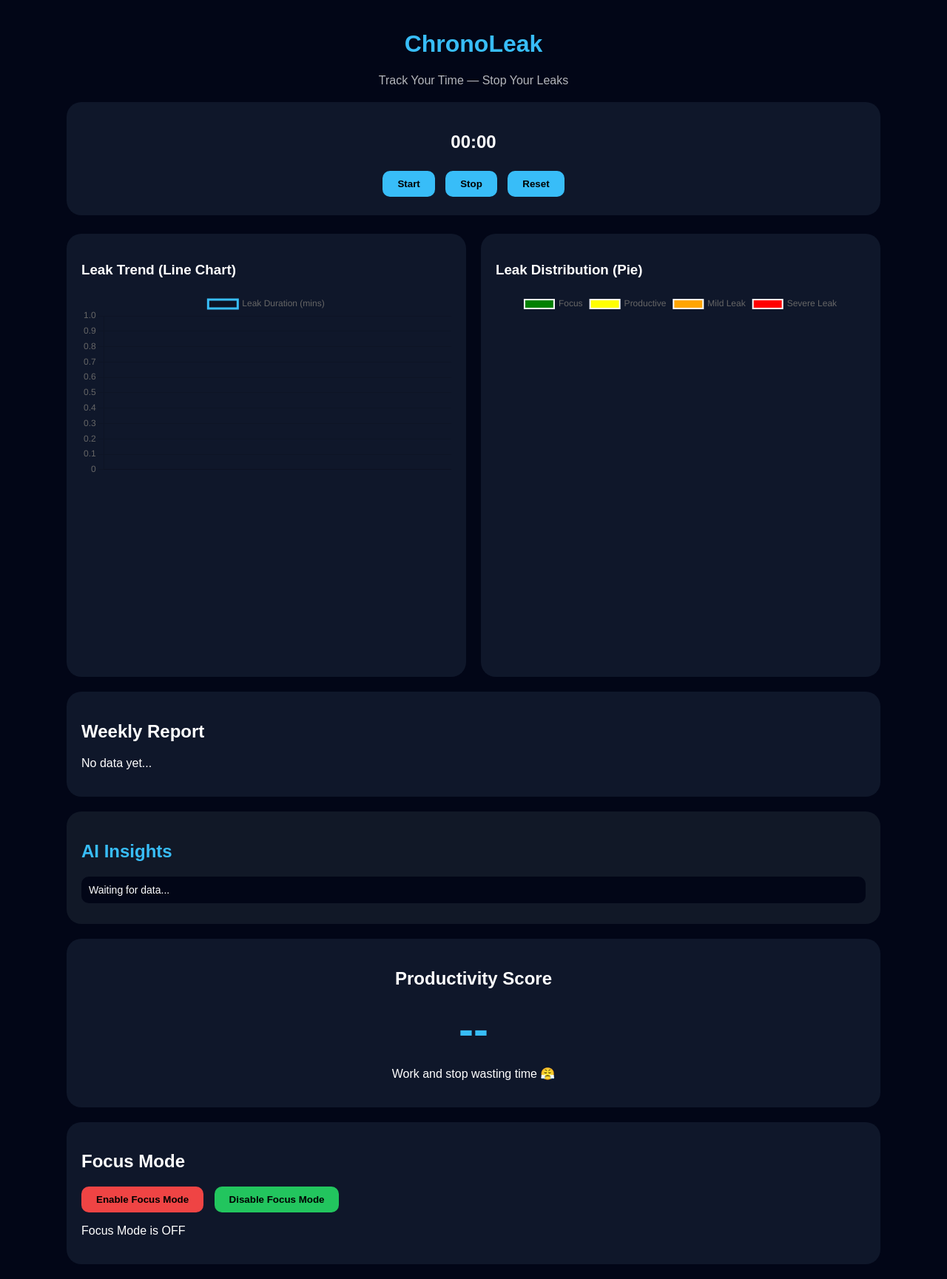
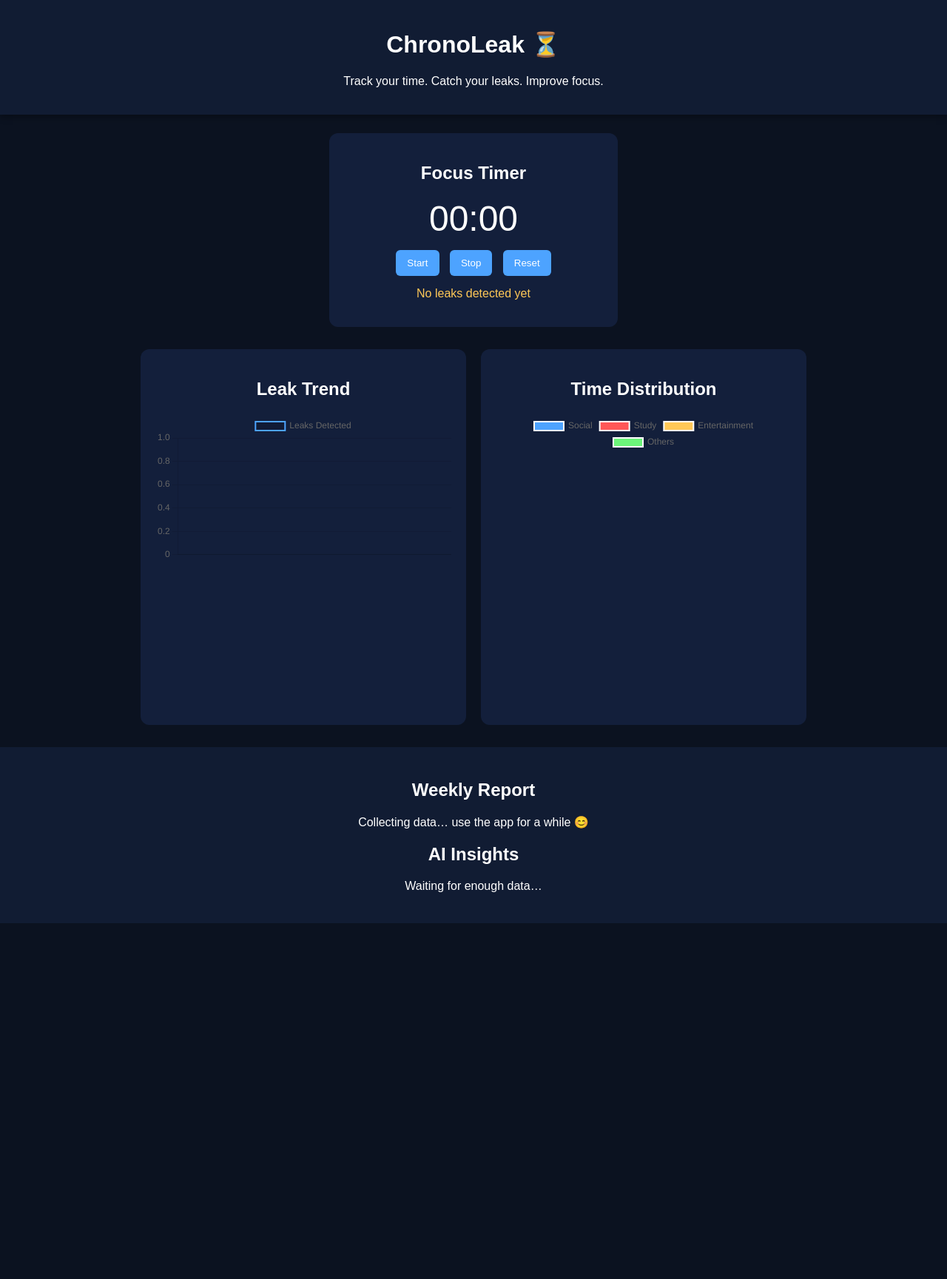
Before and after one commit to suradkarvishakha14408-droid/Chronoleak, a plain HTML site: page index.html in a window 1280 px wide. Shown: the whole page at 74% size. After the commit the page ends 1248 px from the top, so only its background shows below. Drawn offline with nearby package versions, Linux system fonts and the light colour scheme.

Commit message:
Chronoleak project initial build

```diff
--- a/index.html
+++ b/index.html
@@ -4,66 +4,50 @@
     <meta charset="UTF-8">
     <title>ChronoLeak</title>
     <link rel="stylesheet" href="style.css">
+
+    <!-- Chart.js -->
     <script src="https://cdn.jsdelivr.net/npm/chart.js"></script>
 </head>
 
 <body>
 
-<div class="container">
+<header>
+    <h1>ChronoLeak ⏳</h1>
+    <p>Track your time. Catch your leaks. Improve focus.</p>
+</header>
 
-<h1>ChronoLeak</h1>
-<p class="tagline">Track Your Time — Stop Your Leaks</p>
+<section class="timer-box">
+    <h2>Focus Timer</h2>
+    <div class="time-display" id="timer">00:00</div>
 
-<!-- TIMER -->
-<div class="timer-box">
-    <h2 id="timer">00:00</h2>
+    <div class="btns">
         <button onclick="startTimer()">Start</button>
         <button onclick="stopTimer()">Stop</button>
         <button onclick="resetTimer()">Reset</button>
     </div>
 
-<!-- CHARTS -->
-<div class="charts">
+    <p id="leakStatus" class="leak-text">No leaks detected yet</p>
+</section>
+
+<section class="charts">
     <div class="chart-card">
-        <h3>Leak Trend (Line Chart)</h3>
-        <canvas id="lineChart"></canvas>
-    </div>
-    <div class="chart-card">
-        <h3>Leak Distribution (Pie)</h3>
-        <canvas id="pieChart"></canvas>
-    </div>
+        <h2>Leak Trend</h2>
+        <canvas id="leakChart"></canvas>
     </div>
 
-<!-- WEEKLY REPORT -->
-<section class="weekly">
-<h2>Weekly Report</h2>
-<p id="weeklyReport">No data yet...</p>
-</section>
-
-<!-- AI INSIGHTS -->
-<section class="insights">
-<h2>AI Insights</h2>
-<div id="insight-list">
-<p>Waiting for data...</p>
+    <div class="chart-card">
+        <h2>Time Distribution</h2>
+        <canvas id="pieChart"></canvas>
     </div>
 </section>
 
-<!-- PRODUCTIVITY SCORE -->
-<section class="score">
-<h2>Productivity Score</h2>
-<h1 id="scoreValue">--</h1>
-<p id="scoreMessage">Work and stop wasting time 😤</p>
+<section class="analytics">
+    <h2>Weekly Report</h2>
+    <p id="weeklyReport">Collecting data… use the app for a while 😊</p>
+
+    <h2>AI Insights</h2>
+    <p id="aiInsights">Waiting for enough data…</p>
 </section>
-
-<!-- FOCUS MODE -->
-<section class="focus-mode">
-<h2>Focus Mode</h2>
-<button onclick="startFocus()">Enable Focus Mode</button>
-<button onclick="stopFocus()">Disable Focus Mode</button>
-<p id="focusStatus">Focus Mode is OFF</p>
-</section>
-
-</div>
 
 <script src="script.js"></script>
 
--- a/script.js
+++ b/script.js
@@ -1,223 +1,134 @@
 let seconds = 0;
-let timerInterval = null;
-let leakInterval = null;
-let leakHistory = [];
-let focusEnabled = false;
+let timerInterval;
+let leakInterval;
 
-// ================= TIMER ==================
-function startTimer(){
-  if(timerInterval) return;
+let leakTrend = [];
+let leakChart;
+let pieChart;
 
-  timerInterval = setInterval(()=>{
+let appUsage = {
+    Social: 0,
+    Study: 0,
+    Entertainment: 0,
+    Others: 0
+};
+
+let leaksDetected = 0;
+
+// TIMER
+function startTimer() {
+    if (timerInterval) return;
+
+    timerInterval = setInterval(() => {
         seconds++;
-    displayTime();
-  },1000);
+        updateTimerUI();
+    }, 1000);
 
-  // Start automatic leak detection randomly between 30-60s
-  if(!leakInterval){
-    leakInterval = setInterval(()=>{
-      if(!focusEnabled && timerInterval){
-        simulateLeak();
-        updateWeeklyReport();
-        generateInsights();
-        calculateScore();
-      }
-    }, Math.floor(Math.random()*30000)+30000); // 30-60 sec
-  }
+    startLeakDetection();
 }
 
-function stopTimer(){
+function stopTimer() {
     clearInterval(timerInterval);
     timerInterval = null;
+}
 
+function resetTimer() {
+    stopTimer();
+    seconds = 0;
+    document.getElementById("timer").innerText = "00:00";
+}
+
+function updateTimerUI() {
+    let min = Math.floor(seconds / 60);
+    let sec = seconds % 60;
+    document.getElementById("timer").innerText =
+        `${min.toString().padStart(2,'0')}:${sec.toString().padStart(2,'0')}`;
+}
+
+// LEAK DETECTION
+function startLeakDetection() {
     clearInterval(leakInterval);
-  leakInterval = null;
 
-  if(seconds>0 && !focusEnabled){
-    let mins = Math.round(seconds/60);
-    addLeak(mins);
+    leakInterval = setInterval(() => {
+        let leakHappened = Math.random() < 0.35;
+
+        if (leakHappened) {
+            leaksDetected++;
+            leakTrend.push(leaksDetected);
+            document.getElementById("leakStatus").innerText =
+                "⚠️ Leak detected! Stay focused!";
+            document.getElementById("leakStatus").style.color = "#ff5757";
+
             updateCharts();
             updateWeeklyReport();
-    generateInsights();
-    calculateScore();
-    sendNotification("Leak Recorded","You wasted "+mins+" mins 😅");
-  }
+            updateAIInsights();
+        } else {
+            leakTrend.push(leaksDetected);
         }
 
-function resetTimer(){
-  seconds = 0;
-  displayTime();
+    }, 8000);
 }
 
-function displayTime(){
-  let m = Math.floor(seconds/60);
-  let s = seconds%60;
-  document.getElementById("timer").innerText =
-    (m<10?"0":"")+m + ":" + (s<10?"0":"")+s;
-}
-
-// ================= SAVE LEAK ==================
-function addLeak(duration){
-  const date = new Date();
-  leakHistory.push({
-    duration,
-    hour : date.getHours(),
-    day : date.getDay()
-  });
-}
-
-// ================= CHARTS ==================
-const lineCtx = document.getElementById("lineChart");
-const pieCtx  = document.getElementById("pieChart");
-
-let lineChart = new Chart(lineCtx,{
-  type:"line",
-  data:{
-    labels:[],
-    datasets:[{
-      label:"Leak Duration (mins)",
-      data:[],
-      borderWidth:3,
-      borderColor:"#38bdf8"
+// CHARTS
+function loadCharts() {
+    const ctx = document.getElementById("leakChart");
+    leakChart = new Chart(ctx, {
+        type: "line",
+        data: {
+            labels: leakTrend.map((_,i)=>i),
+            datasets: [{
+                label: "Leaks Detected",
+                data: leakTrend,
+                borderColor: "#4da3ff",
+                borderWidth: 2
             }]
         }
     });
 
-let pieChart = new Chart(pieCtx,{
-  type:"pie",
-  data:{
-    labels:["Focus","Productive","Mild Leak","Severe Leak"],
-    datasets:[{
-      data:[0,0,0,0],
-      backgroundColor:["green","yellow","orange","red"]
+    const pctx = document.getElementById("pieChart");
+    pieChart = new Chart(pctx, {
+        type: "pie",
+        data: {
+            labels: Object.keys(appUsage),
+            datasets: [{
+                data: Object.values(appUsage),
+                backgroundColor: ["#4da3ff","#ff5757","#ffc857","#6cf57a"]
             }]
         }
     });
+}
 
-// ----------------- Pie Chart Update Function -----------------
-function updatePieChart(severity) {
-    if(severity === "focus") pieChart.data.datasets[0].data[0] += 1;
-    else if(severity === "productive") pieChart.data.datasets[0].data[1] += 1;
-    else if(severity === "mild") pieChart.data.datasets[0].data[2] += 1;
-    else if(severity === "severe") pieChart.data.datasets[0].data[3] += 1;
+function updateCharts() {
+    appUsage.Social += Math.floor(Math.random()*2);
+    appUsage.Study += Math.floor(Math.random()*2)+1;
 
+    leakChart.data.labels = leakTrend.map((_,i)=>i);
+    leakChart.data.datasets[0].data = leakTrend;
+    leakChart.update();
+
+    pieChart.data.datasets[0].data = Object.values(appUsage);
     pieChart.update();
 }
 
-// ----------------- Simulate Leak Function -----------------
-function simulateLeak() {
-    let r = Math.random();
-    if(r < 0.4){
-        updatePieChart("productive");
-        addLeakPoint(1);
-    } else if(r < 0.7){
-        updatePieChart("mild");
-        addLeakPoint(3);
-    } else {
-        updatePieChart("severe");
-        addLeakPoint(5);
-    }
+// WEEKLY REPORT
+function updateWeeklyReport() {
+    document.getElementById("weeklyReport").innerText =
+        `This week you had ${leaksDetected} distractions.
+         Focus improving slowly. Keep going!`;
 }
 
-// ----------------- Line Chart Update -----------------
-function addLeakPoint(value){
-    lineChart.data.labels.push("Leak "+(leakHistory.length+1));
-    lineChart.data.datasets[0].data.push(value);
-    lineChart.update();
+// AI Insights
+function updateAIInsights() {
+    if (leaksDetected < 3)
+        document.getElementById("aiInsights").innerText =
+            "Great discipline! Minimal leaks 😎";
+    else if (leaksDetected < 7)
+        document.getElementById("aiInsights").innerText =
+            "Moderate leaks. Try short breaks!";
+    else
+        document.getElementById("aiInsights").innerText =
+            "Too many leaks. Reduce phone distractions!";
 }
 
-// ================= WEEKLY REPORT ==================
-function updateWeeklyReport(){
-  let sum = leakHistory.reduce((a,b)=>a+b.duration,0);
-  document.getElementById("weeklyReport").innerText =
-  "Total Time Wasted This Week: "+sum+" mins";
-}
-
-// ================= AI INSIGHTS ==================
-function generateInsights(){
-  const box = document.getElementById("insight-list");
-  box.innerHTML = "";
-  if(leakHistory.length < 3){
-      box.innerHTML = "<p>Need more data to analyze...</p>";
-      return;
-  }
-  let avg = getAverageLeak();
-  let peak = getPeakLeakHour();
-  let trend = getTrend();
-  let insights = [
-      `Average leak duration: ${avg} mins`,
-      `Most leaks happen around ${peak}:00`,
-      trend
-  ];
-  insights.forEach(text=>{
-      let p=document.createElement("p");
-      p.innerText=text;
-      box.appendChild(p);
-  });
-}
-
-function getAverageLeak(){
-  let total = leakHistory.reduce((a,b)=>a+b.duration,0);
-  return Math.round(total / leakHistory.length);
-}
-
-function getPeakLeakHour(){
-  let hours = {};
-  leakHistory.forEach(l=>{
-      hours[l.hour]=(hours[l.hour] || 0)+1;
-  });
-  return Object.keys(hours).reduce((a,b)=> hours[a]>hours[b]?a:b);
-}
-
-function getTrend(){
-  if(leakHistory.length < 5) return "Need more data for trend analysis";
-  let mid = Math.floor(leakHistory.length/2);
-  let first = leakHistory.slice(0,mid);
-  let second = leakHistory.slice(mid);
-  let avg1 = first.reduce((a,b)=>a+b.duration,0)/first.length;
-  let avg2 = second.reduce((a,b)=>a+b.duration,0)/second.length;
-  if(avg2 < avg1) return "Great! Your leak time is improving 👍";
-  else return "Leak time increasing — Try Focus Mode 🚨";
-}
-
-// ================= PRODUCTIVITY SCORE ==================
-function calculateScore(){
-  if(leakHistory.length === 0){
-    document.getElementById("scoreValue").innerText="--";
-    document.getElementById("scoreMessage").innerText="Start working first 😆";
-    return;
-  }
-  let totalLeak = leakHistory.reduce((a,b)=>a+b.duration,0);
-  let score = 100 - Math.min(totalLeak,100);
-  document.getElementById("scoreValue").innerText = score;
-  if(score > 80) document.getElementById("scoreMessage").innerText="Outstanding! You're super focused 🔥";
-  else if(score > 60) document.getElementById("scoreMessage").innerText="Good! Keep improving 😊";
-  else if(score > 40) document.getElementById("scoreMessage").innerText="Average… You can do better 😐";
-  else document.getElementById("scoreMessage").innerText="Too many leaks 😭 Fix your habits!";
-}
-
-// ================= FOCUS MODE ==================
-function startFocus(){
-  focusEnabled = true;
-  seconds = 0;
-  resetTimer();
-  document.getElementById("focusStatus").innerText = "Focus Mode is ON 🔥 Stay disciplined";
-  sendNotification("Focus Mode Enabled","No leaks will be recorded 😎");
-}
-
-function stopFocus(){
-  focusEnabled = false;
-  document.getElementById("focusStatus").innerText = "Focus Mode is OFF 😴";
-  sendNotification("Focus Mode Disabled","Leak tracking resumed");
-}
-
-// ================= NOTIFICATIONS ==================
-if("Notification" in window){
-  Notification.requestPermission();
-}
-
-function sendNotification(title,msg){
-  if(Notification.permission==="granted"){
-    new Notification(title,{ body: msg });
-  }
-}
+// INITIALIZE
+window.onload = loadCharts;
--- a/style.css
+++ b/style.css
@@ -1,122 +1,70 @@
-body{
-  margin:0;
-  background:#020617;
-  color:white;
-  font-family:Arial;
+body {
+    font-family: Arial, sans-serif;
+    text-align: center;
+    background: #0b1220;
+    color: white;
+    margin: 0;
+    padding: 0;
 }
 
-.container{
-  width:90%;
-  max-width:1100px;
-  margin:auto;
-  padding:20px;
+header {
+    padding: 20px;
+    background: #111c33;
+    box-shadow: 0 2px 10px rgba(0,0,0,.4);
 }
 
-h1{
-  text-align:center;
-  color:#38bdf8;
+.timer-box {
+    margin: 25px auto;
+    width: 350px;
+    background: #131f3b;
+    padding: 20px;
+    border-radius: 12px;
 }
 
-.tagline{
-  text-align:center;
-  opacity:0.7;
+.time-display {
+    font-size: 48px;
+    margin: 10px 0;
 }
 
-.timer-box{
-  text-align:center;
-  background:#0f172a;
-  padding:20px;
-  border-radius:20px;
-  margin-top:20px;
+.btns button {
+    padding: 10px 15px;
+    margin: 5px;
+    border: none;
+    background: #4da3ff;
+    color: white;
+    border-radius: 6px;
+    cursor: pointer;
+}
+.btns button:hover {
+    background: #0079ff;
 }
 
-.timer-box button{
-  padding:10px 20px;
-  margin:5px;
-  border-radius:10px;
-  border:none;
-  background:#38bdf8;
-  color:black;
-  cursor:pointer;
-  font-weight:bold;
+.leak-text {
+    margin-top: 10px;
+    color: #ffc857;
 }
 
-.charts{
-  display:grid;
-  grid-template-columns:1fr 1fr;
-  gap:20px;
-  margin-top:25px;
+.charts {
+    display: flex;
+    justify-content: center;
+    gap: 20px;
+    margin: 30px;
+    flex-wrap: wrap;
 }
 
-.chart-card{
-  background:#0f172a;
-  padding:20px;
-  border-radius:20px;
+.chart-card {
+    width: 400px;
+    background: #131f3b;
+    padding: 20px;
+    border-radius: 12px;
 }
 
-.weekly{
-  margin-top:20px;
-  background:#0f172a;
-  padding:20px;
-  border-radius:20px;
+.analytics {
+    background: #111c33;
+    padding: 25px;
+    margin-top: 20px;
 }
 
-.insights{
-  margin-top:20px;
-  background:#111827;
-  padding:20px;
-  border-radius:20px;
+@media(max-width: 600px) {
+    .chart-card { width: 90%; }
 }
-
-.insights h2{
-  color:#38bdf8;
-}
-
-#insight-list p{
-  background:#020617;
-  padding:10px;
-  border-radius:10px;
-  margin-bottom:8px;
-  font-size:14px;
-}
-
-.score{
-  margin-top:20px;
-  background:#0f172a;
-  padding:20px;
-  border-radius:20px;
-  text-align:center;
-}
-
-.score h1{
-  font-size:60px;
-  color:#38bdf8;
-  margin:10px 0;
-}
-
-.focus-mode{
-  margin-top:20px;
-  background:#0f172a;
-  padding:20px;
-  border-radius:20px;
-}
-
-.focus-mode button{
-  padding:10px 20px;
-  margin-right:10px;
-  font-weight:bold;
-  border-radius:10px;
-  border:none;
-  background:#22c55e;
-  cursor:pointer;
-}
-
-.focus-mode button:nth-child(2){
-  background:#ef4444;
-}
-
-@media(max-width:700px){
-  .charts{
-    grid-template-columns:1fr;
-  }
-}
```
Lines whose indentation alone changed are shown as unchanged.
